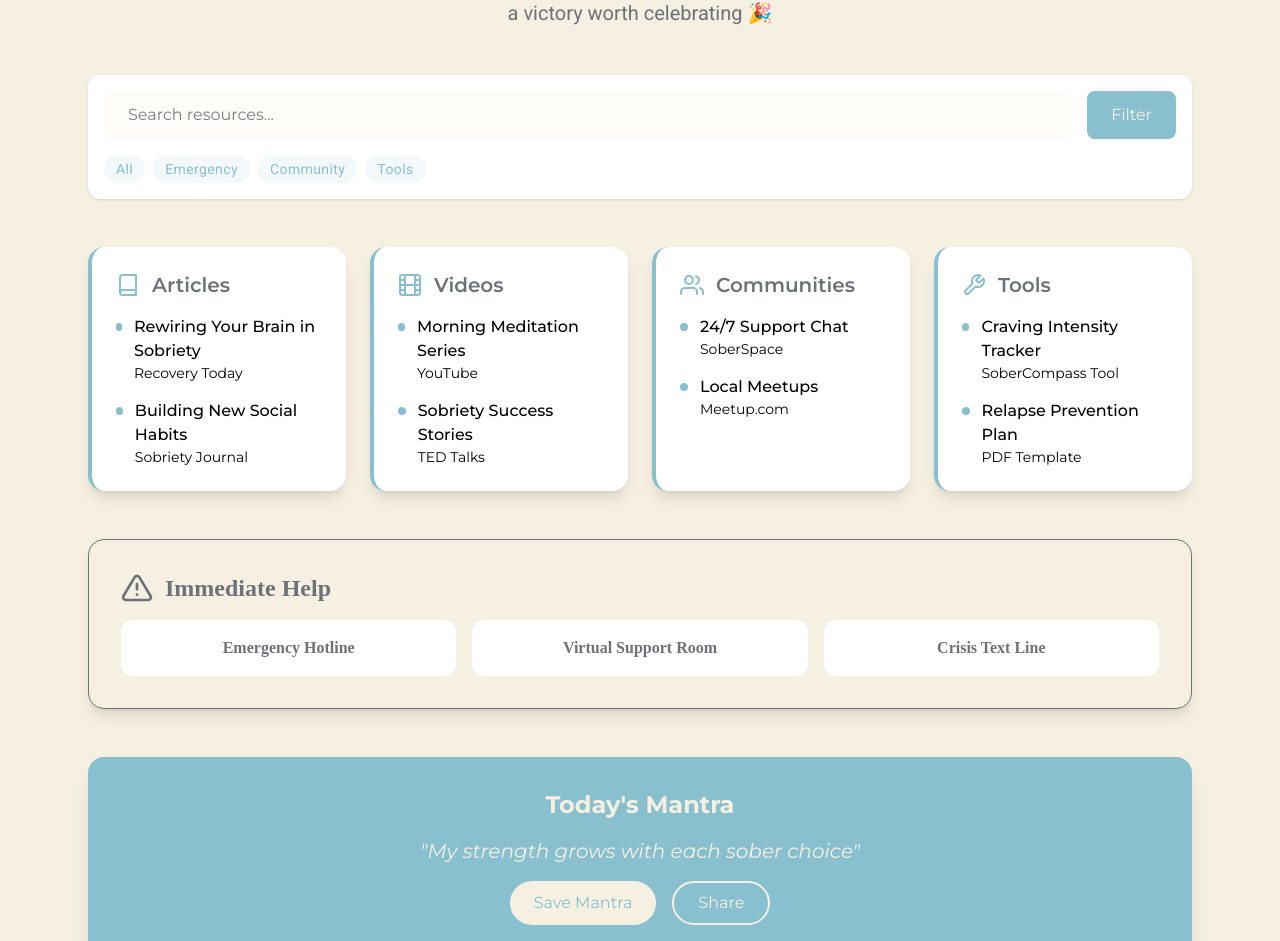
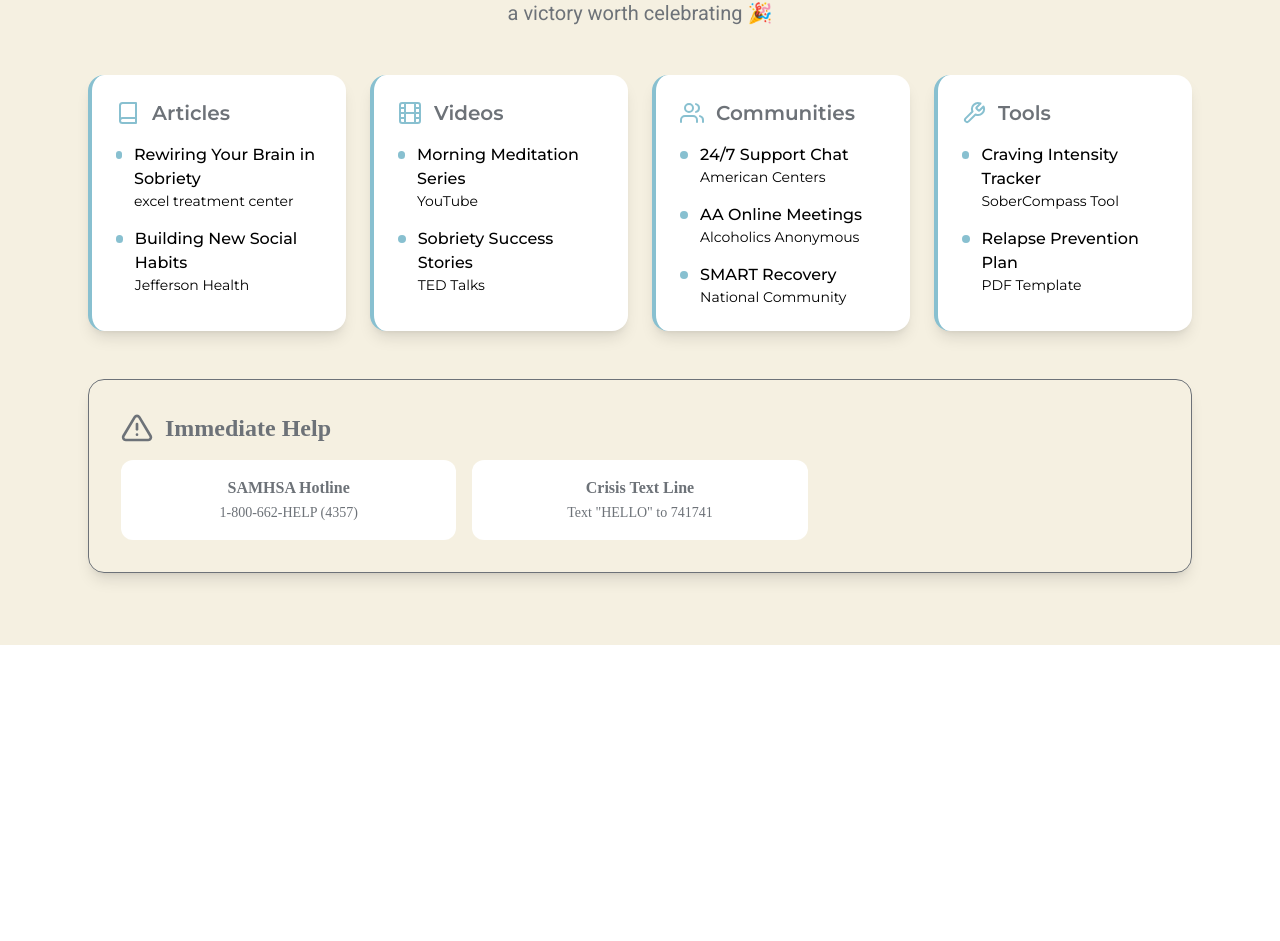
Before and after one commit to rashad3412/sobercompass, a React (Vite) app: page /recoveryresources in a window 1280 px wide. Shown: the part 209-1150 px from the top of the page. After the commit the page ends 854 px from the top, so only its background shows below. Built offline with nearby package versions, Linux system fonts and the light colour scheme.

Commit message:
added interactivity to recovery page

```diff
--- a/src/components/Header.jsx
+++ b/src/components/Header.jsx
@@ -53,14 +53,8 @@ const Header = () => {
           </button>
 
           {/* Logo */}
-          <Link to="/">
-            <img
-              src={compass}
-              alt="compass"
-              width={60}
-              className="text-center"
-            />
-          </Link>
+
+          <img src={compass} alt="compass" width={60} className="text-center" />
 
           {/* More Options Button */}
           <div className="relative">
--- a/src/components/RecoveryRes.jsx
+++ b/src/components/RecoveryRes.jsx
@@ -9,38 +9,75 @@ import {
 } from "react-icons/fi";
 
 const RecoveryRes = () => {
-  // Dummy resources data
+  // Resources data with actual links
   const resources = [
     {
       category: "Articles",
       icon: <FiBook />,
       items: [
-        { title: "Rewiring Your Brain in Sobriety", source: "Recovery Today" },
-        { title: "Building New Social Habits", source: "Sobriety Journal" },
+        {
+          title: "Rewiring Your Brain in Sobriety",
+          source: "excel treatment center",
+          url: "https://exceltreatmentcenter.com/brain-rewiring-and-healing-during-addiction-recovery/",
+        },
+        {
+          title: "Building New Social Habits",
+          source: "Jefferson Health",
+          url: "https://www.jeffersonhealth.org/your-health/living-well/eight-tips-to-help-support-sobriety-at-social-gatherings",
+        },
       ],
     },
     {
       category: "Videos",
       icon: <FiFilm />,
       items: [
-        { title: "Morning Meditation Series", source: "YouTube" },
-        { title: "Sobriety Success Stories", source: "TED Talks" },
+        {
+          title: "Morning Meditation Series",
+          source: "YouTube",
+          url: "https://www.youtube.com/watch?v=8_f7ltCNSAQ",
+        },
+        {
+          title: "Sobriety Success Stories",
+          source: "TED Talks",
+          url: "https://www.ted.com/topics/sobriety",
+        },
       ],
     },
     {
       category: "Communities",
       icon: <FiUsers />,
       items: [
-        { title: "24/7 Support Chat", source: "SoberSpace" },
-        { title: "Local Meetups", source: "Meetup.com" },
+        {
+          title: "24/7 Support Chat",
+          source: "American Centers",
+          url: "https://americanaddictioncenters.org/rehab-guide/drug-addiction-chat",
+        },
+        {
+          title: "AA Online Meetings",
+          source: "Alcoholics Anonymous",
+          url: "https://aa-intergroup.org/meetings/",
+        },
+        {
+          title: "SMART Recovery",
+          source: "National Community",
+          url: "https://www.smartrecovery.org",
+        },
       ],
     },
     {
       category: "Tools",
       icon: <FiTool />,
       items: [
-        { title: "Craving Intensity Tracker", source: "SoberCompass Tool" },
-        { title: "Relapse Prevention Plan", source: "PDF Template" },
+        {
+          title: "Craving Intensity Tracker",
+          source: "SoberCompass Tool ",
+          url: "https://www.betweensessions.com/wp-content/uploads/2018/03/Monitoring_Your_Cravings_031918.pdf", // Internal link
+        },
+        {
+          title: "Relapse Prevention Plan",
+          source: "PDF Template",
+          url: "https://www.flcourts.gov/content/download/732700/file/RELAPSE",
+        },
       ],
     },
   ];
@@ -61,30 +98,6 @@ const RecoveryRes = () => {
           </p>
         </div>
 
-        {/* Search Bar */}
-        <div className="mb-12 bg-white rounded-xl shadow-sm p-4">
-          <div className="flex items-center space-x-4 font-montserrat">
-            <input
-              type="text"
-              placeholder="Search resources..."
-              className="flex-1 bg-cream/20 rounded-lg px-6 py-3 focus:outline-none focus:ring-2 focus:ring-teal/30"
-            />
-            <button className="bg-teal text-cream px-6 py-3 rounded-lg hover:bg-teal-dark transition-colors">
-              Filter
-            </button>
-          </div>
-          <div className="mt-4 flex space-x-2 font-roboto tracking-wide">
-            {["All", "Emergency", "Community", "Tools"].map((tag) => (
-              <span
-                key={tag}
-                className="bg-teal/10 text-teal px-3 py-1 rounded-full text-sm"
-              >
-                {tag}
-              </span>
-            ))}
-          </div>
-        </div>
-
         {/* Resource Grid */}
         <div className="grid grid-cols-1 md:grid-cols-2 lg:grid-cols-4 gap-6 mb-12 font-montserrat">
           {resources.map((section, index) => (
@@ -100,7 +113,13 @@ const RecoveryRes = () => {
               </div>
               <div className="space-y-4">
                 {section.items.map((item, idx) => (
-                  <div key={idx} className="group cursor-pointer">
+                  <a
+                    key={idx}
+                    href={item.url}
+                    target="_blank"
+                    rel="noopener noreferrer"
+                    className="group block cursor-pointer hover:no-underline"
+                  >
                     <div className="flex items-start space-x-3">
                       <div className="w-2 h-2 bg-teal rounded-full mt-2"></div>
                       <div>
@@ -110,7 +129,7 @@ const RecoveryRes = () => {
                         <p className="text-sm text-gray-500">{item.source}</p>
                       </div>
                     </div>
-                  </div>
+                  </a>
                 ))}
               </div>
             </div>
@@ -124,50 +143,25 @@ const RecoveryRes = () => {
             <h2 className="text-2xl font-bold text-red-600">Immediate Help</h2>
           </div>
           <div className="grid grid-cols-1 md:grid-cols-3 gap-4">
-            <button className="bg-white text-red-600 p-4 rounded-xl hover:bg-red-50 transition-colors">
-              Emergency Hotline
-            </button>
-            <button className="bg-white text-red-600 p-4 rounded-xl hover:bg-red-50 transition-colors">
-              Virtual Support Room
-            </button>
-            <button className="bg-white text-red-600 p-4 rounded-xl hover:bg-red-50 transition-colors">
+            <a
+              href="tel:1-800-662-4357"
+              className="bg-white text-red-600 p-4 rounded-xl hover:bg-red-50 transition-colors text-center hover:no-underline"
+            >
+              SAMHSA Hotline
+              <br />
+              <span className="text-sm font-normal">1-800-662-HELP (4357)</span>
+            </a>
+
+            <a
+              href="sms:741741"
+              className="bg-white text-red-600 p-4 rounded-xl hover:bg-red-50 transition-colors text-center hover:no-underline"
+            >
               Crisis Text Line
-            </button>
-          </div>
-        </div>
-
-        {/* Inspiration Section */}
-        <div className="bg-teal text-cream rounded-2xl p-8 shadow-xl font-montserrat">
-          <div className="text-center">
-            <h2 className="text-2xl font-bold mb-4">Today's Mantra</h2>
-            <p className="text-xl italic mb-4">
-              "My strength grows with each sober choice"
-            </p>
-            <div className="flex justify-center space-x-4">
-              <button className="bg-cream text-teal px-6 py-2 rounded-full hover:bg-cream/90 transition">
-                Save Mantra
-              </button>
-              <button className="border-2 border-cream px-6 py-2 rounded-full hover:bg-cream/10 transition">
-                Share
-              </button>
-            </div>
-          </div>
-        </div>
-
-        {/* Community Spotlight */}
-        <div className="mt-12 bg-white rounded-2xl p-6 shadow-lg font-roboto">
-          <h3 className="text-xl font-semibold text-gray mb-4">
-            Community Picks
-          </h3>
-          <div className="grid grid-cols-1 md:grid-cols-2 gap-4">
-            <div className="bg-cream/20 p-4 rounded-xl">
-              <p className="font-medium text-gray mb-2">Most Saved Article</p>
-              <p className="text-teal">"The First 90 Days: What to Expect"</p>
-            </div>
-            <div className="bg-cream/20 p-4 rounded-xl">
-              <p className="font-medium text-gray mb-2">Popular Video Series</p>
-              <p className="text-teal">"Yoga for Recovery"</p>
-            </div>
+              <br />
+              <span className="text-sm font-normal">
+                Text "HELLO" to 741741
+              </span>
+            </a>
           </div>
         </div>
       </main>
```
Also changed, not shown: 1 other file (tests, documents, lock files or other folders).
